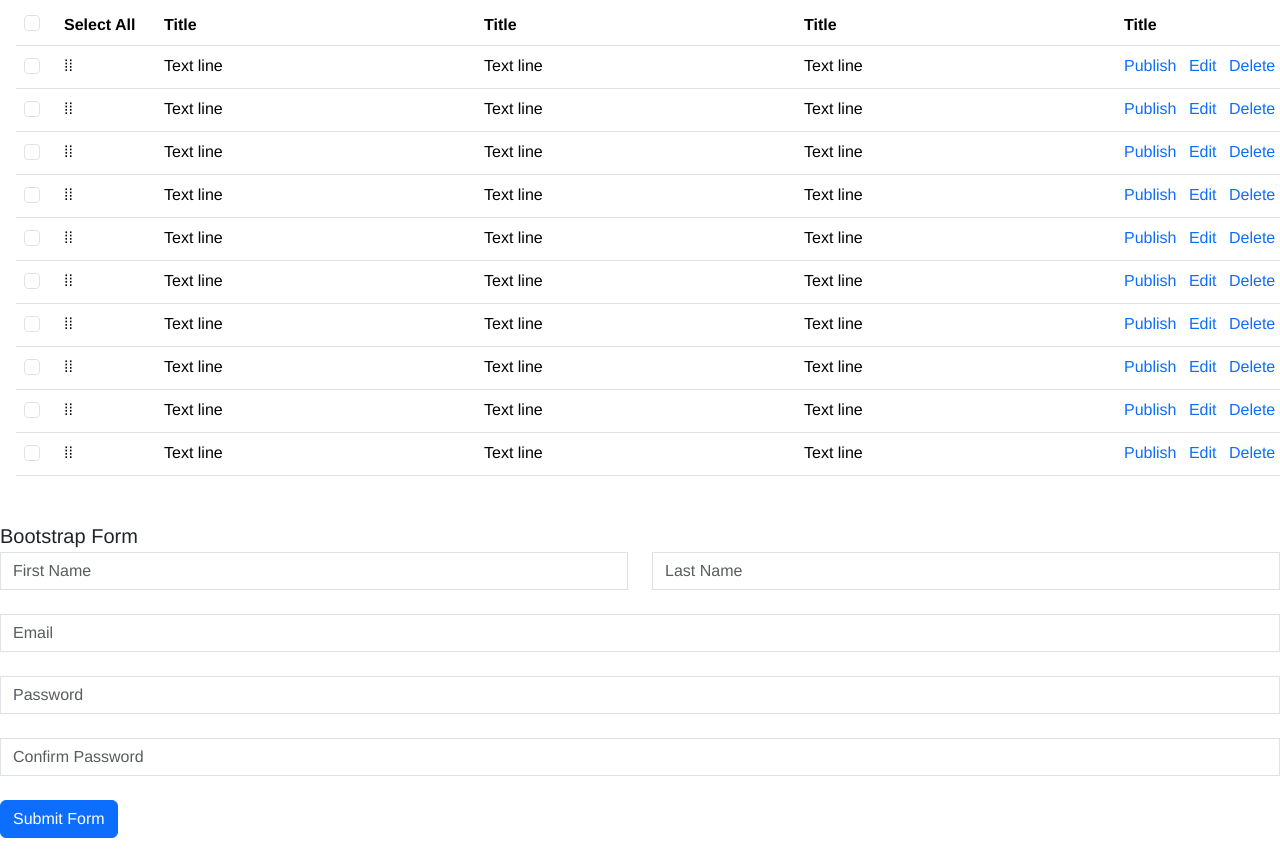
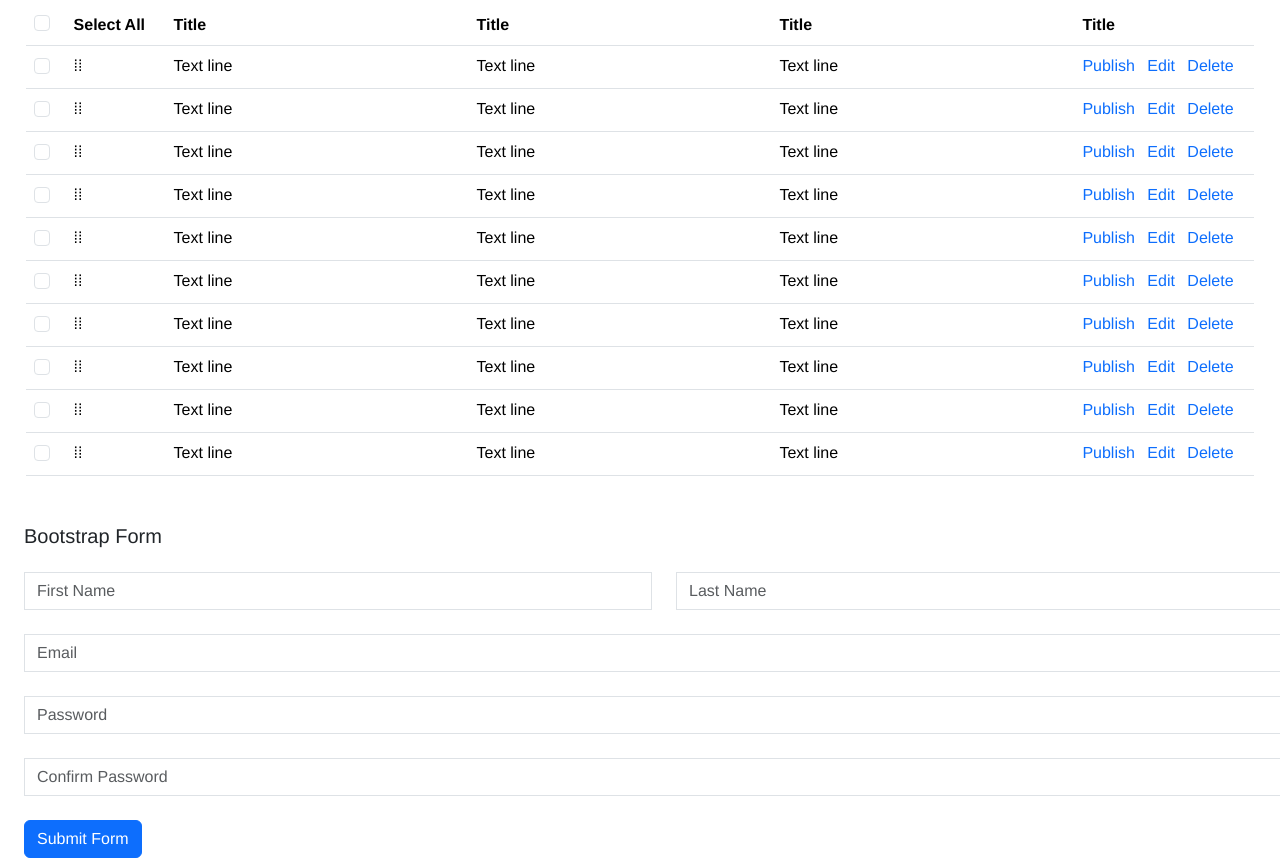
Before and after one commit to NikhilPrashant/NatureBootstrap5.3, a plain HTML site: page index.html in a window 1280 px wide. Shown: the part 1726-2584 px from the top of the page. Drawn offline with nearby package versions, Linux system fonts and the light colour scheme; files whose address does not match are found by name.

Commit message:
Second Commit

```diff
--- a/index.html
+++ b/index.html
@@ -219,7 +219,7 @@
         </div>
     </div>
 </div>
-<table class="table mx-3 my-5">
+<table class="table my-5" style="width: 96%; margin-left: 2%;">
     <thead>
     <tr>
         <th style="width: 20px;">
@@ -397,8 +397,8 @@
     </tr>
     </tbody>
 </table>
-<h5 class="my-1">Bootstrap Form</h5>
-<form class="w-100">
+<h5 class="mx-4 mb-4">Bootstrap Form</h5>
+<form class="w-100 mx-4">
     <div class="row">
         <div class="col-sm mb-4">
             <input class="form-control rounded-0" name="fname" placeholder="First Name" type="text">
```
